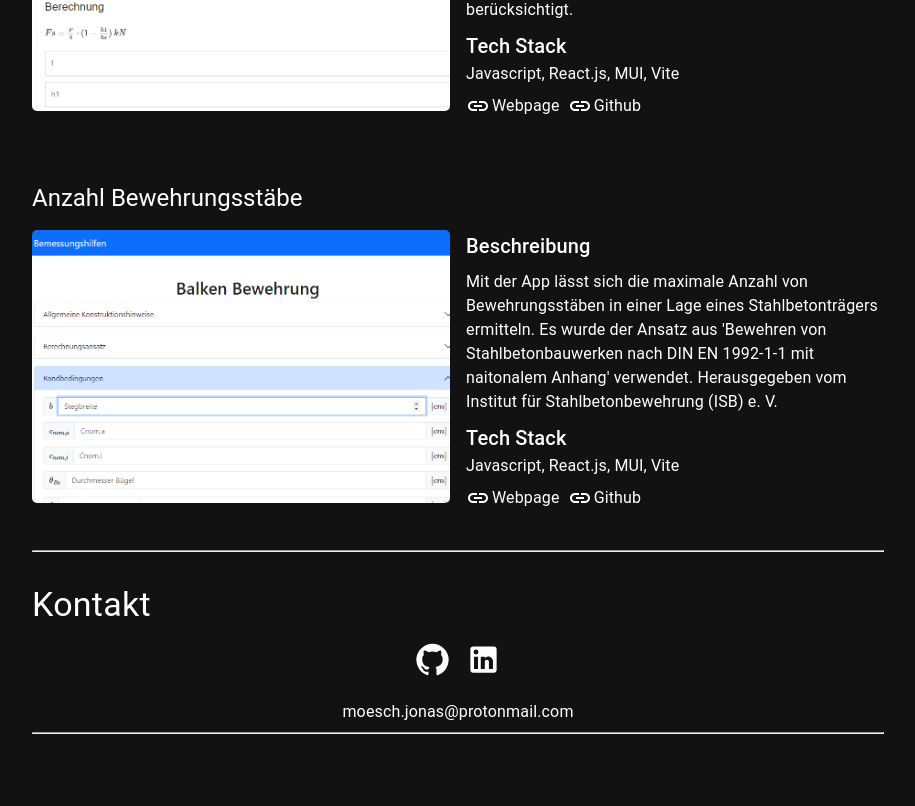
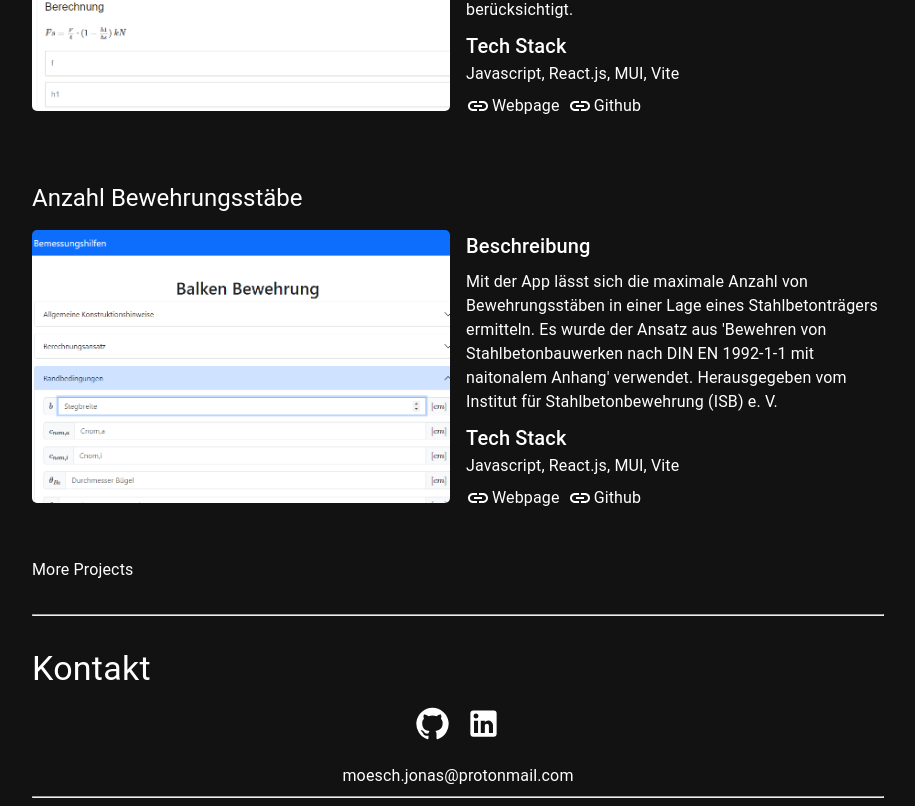
Before and after one commit to j-r-f-m/personal-portfolio-app, a React (Vite) app: page / in a window 1280 px wide. Shown: the part 1096-1902 px from the top of the page, without its empty margins (182-1097 px from the left). Before the commit the page ends 1838 px from the top, so only its background shows below. Built offline with nearby package versions, Linux system fonts and the light colour scheme.

Commit message:
Add style to more projects link

```diff
--- a/src/pages/mainPage/mainProjects/MainProjects.jsx
+++ b/src/pages/mainPage/mainProjects/MainProjects.jsx
@@ -1,4 +1,13 @@
-import { Box, Grid, Typography, Container } from "@mui/material";
+import {
+  Box,
+  Grid,
+  Typography,
+  Container,
+  Button,
+  Link as LinkMui,
+} from "@mui/material";
+import LinkIcon from "@mui/icons-material/Link";
+import { Link as LinkRouter } from "react-router-dom";
 import { Project } from "../../../components/project/Projects";
 import { projectData } from "./MainProjectData";
 
@@ -29,8 +38,20 @@ export function MainProjects() {
             <Grid item xs={12}>
               <Typography variant="h4">Projekte</Typography>
             </Grid>
-            {mainProjects}
+            {mainProjects}{" "}
+            <Grid item xs={12} sx={{ mb: 3 }}>
+              <LinkMui
+                underline="hover"
+                color="inherit"
+                target="_blank"
+                component={LinkRouter}
+                to="projects"
+              >
+                More Projects
+              </LinkMui>
+            </Grid>
           </Grid>
+
           <hr />
         </Container>
       </Box>{" "}
```
